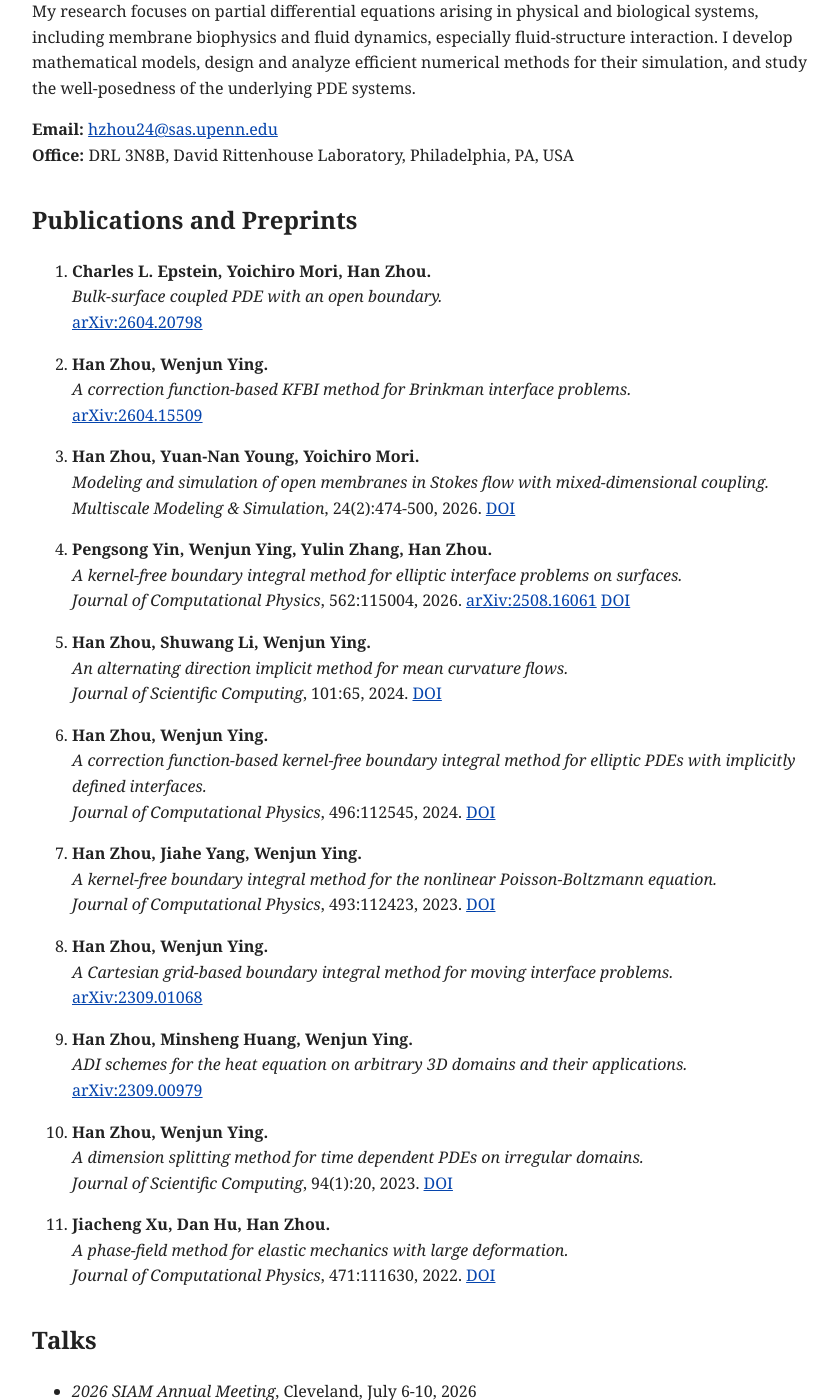
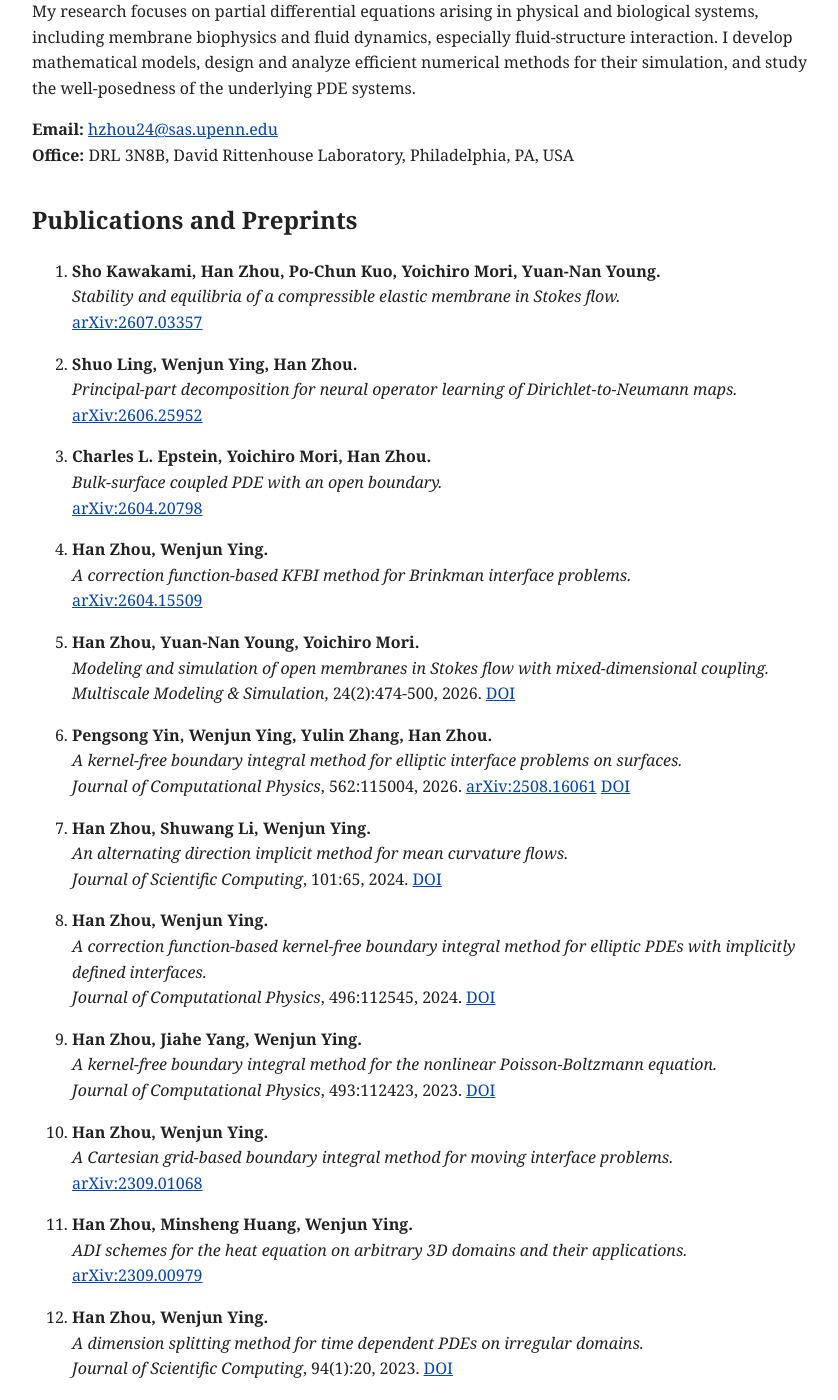
Before and after one commit to han-zhou-math/han-zhou-math.github.io, a Jekyll site: the page built from index.md, in a window 1280 px wide and 1400 px high, scrolled down 597 px. Shown: the whole window, without its empty margins (208-1046 px from the left). Built offline with Jekyll 4.4.1, drawn with Linux system fonts in a browser that asks for light colours; some of the changed text lies outside the part shown.

Commit message:
Update website from latest CV

```diff
--- a/index.md
+++ b/index.md
@@ -19,47 +19,55 @@ My research focuses on partial differential equations arising in physical and bi
 <div id="publications"></div>
 ## Publications and Preprints
 
-1. **Charles L. Epstein, Yoichiro Mori, Han Zhou.**
+1. **Sho Kawakami, Han Zhou, Po-Chun Kuo, Yoichiro Mori, Yuan-Nan Young.**
+   *Stability and equilibria of a compressible elastic membrane in Stokes flow.*
+   [arXiv:2607.03357](https://doi.org/10.48550/arXiv.2607.03357)
+
+2. **Shuo Ling, Wenjun Ying, Han Zhou.**
+   *Principal-part decomposition for neural operator learning of Dirichlet-to-Neumann maps.*
+   [arXiv:2606.25952](https://doi.org/10.48550/arXiv.2606.25952)
+
+3. **Charles L. Epstein, Yoichiro Mori, Han Zhou.**
    *Bulk-surface coupled PDE with an open boundary.*
    [arXiv:2604.20798](https://doi.org/10.48550/arXiv.2604.20798)
 
-2. **Han Zhou, Wenjun Ying.**
+4. **Han Zhou, Wenjun Ying.**
    *A correction function-based KFBI method for Brinkman interface problems.*
    [arXiv:2604.15509](https://doi.org/10.48550/arXiv.2604.15509)
 
-3. **Han Zhou, Yuan-Nan Young, Yoichiro Mori.**
+5. **Han Zhou, Yuan-Nan Young, Yoichiro Mori.**
    *Modeling and simulation of open membranes in Stokes flow with mixed-dimensional coupling.*
    *Multiscale Modeling & Simulation*, 24(2):474-500, 2026. [DOI](https://doi.org/10.1137/25M1762476)
 
-4. **Pengsong Yin, Wenjun Ying, Yulin Zhang, Han Zhou.**
+6. **Pengsong Yin, Wenjun Ying, Yulin Zhang, Han Zhou.**
    *A kernel-free boundary integral method for elliptic interface problems on surfaces.*
    *Journal of Computational Physics*, 562:115004, 2026. [arXiv:2508.16061](https://doi.org/10.48550/arXiv.2508.16061) [DOI](https://doi.org/10.1016/j.jcp.2026.115004)
 
-5. **Han Zhou, Shuwang Li, Wenjun Ying.**
+7. **Han Zhou, Shuwang Li, Wenjun Ying.**
    *An alternating direction implicit method for mean curvature flows.*
    *Journal of Scientific Computing*, 101:65, 2024. [DOI](https://doi.org/10.1007/s10915-024-02701-3)
 
-6. **Han Zhou, Wenjun Ying.**
+8. **Han Zhou, Wenjun Ying.**
    *A correction function-based kernel-free boundary integral method for elliptic PDEs with implicitly defined interfaces.*
    *Journal of Computational Physics*, 496:112545, 2024. [DOI](https://doi.org/10.1016/j.jcp.2023.112545)
 
-7. **Han Zhou, Jiahe Yang, Wenjun Ying.**
+9. **Han Zhou, Jiahe Yang, Wenjun Ying.**
    *A kernel-free boundary integral method for the nonlinear Poisson-Boltzmann equation.*
    *Journal of Computational Physics*, 493:112423, 2023. [DOI](https://doi.org/10.1016/j.jcp.2023.112423)
 
-8. **Han Zhou, Wenjun Ying.**
+10. **Han Zhou, Wenjun Ying.**
    *A Cartesian grid-based boundary integral method for moving interface problems.*
    [arXiv:2309.01068](https://doi.org/10.48550/arXiv.2309.01068)
 
-9. **Han Zhou, Minsheng Huang, Wenjun Ying.**
+11. **Han Zhou, Minsheng Huang, Wenjun Ying.**
    *ADI schemes for the heat equation on arbitrary 3D domains and their applications.*
    [arXiv:2309.00979](https://doi.org/10.48550/arXiv.2309.00979)
 
-10. **Han Zhou, Wenjun Ying.**
+12. **Han Zhou, Wenjun Ying.**
    *A dimension splitting method for time dependent PDEs on irregular domains.*
    *Journal of Scientific Computing*, 94(1):20, 2023. [DOI](https://doi.org/10.1007/s10915-022-02066-5)
 
-11. **Jiacheng Xu, Dan Hu, Han Zhou.**
+13. **Jiacheng Xu, Dan Hu, Han Zhou.**
    *A phase-field method for elastic mechanics with large deformation.*
    *Journal of Computational Physics*, 471:111630, 2022. [DOI](https://doi.org/10.1016/j.jcp.2022.111630)
 
@@ -96,6 +105,11 @@ My research focuses on partial differential equations arising in physical and bi
 - Teaching Assistant, *Scientific Computing* (Spring 2021, Fall 2021)
 - Teaching Assistant, *Calculus* (Fall 2020)
 
+### Graduate Project Supervision at the University of Pennsylvania
+
+- Rui Xu, AMCS graduate student, 2025
+- JiYao Zhang, AMCS graduate student, 2025
+
 <div id="cv"></div>
 ## CV
 
```
Also changed, not shown: other parts of index.md (+1 -0 lines), research.md (+19 -11 lines), talks.md (+1 -0 lines), teaching.md (+5 -0 lines), 2 other files.
